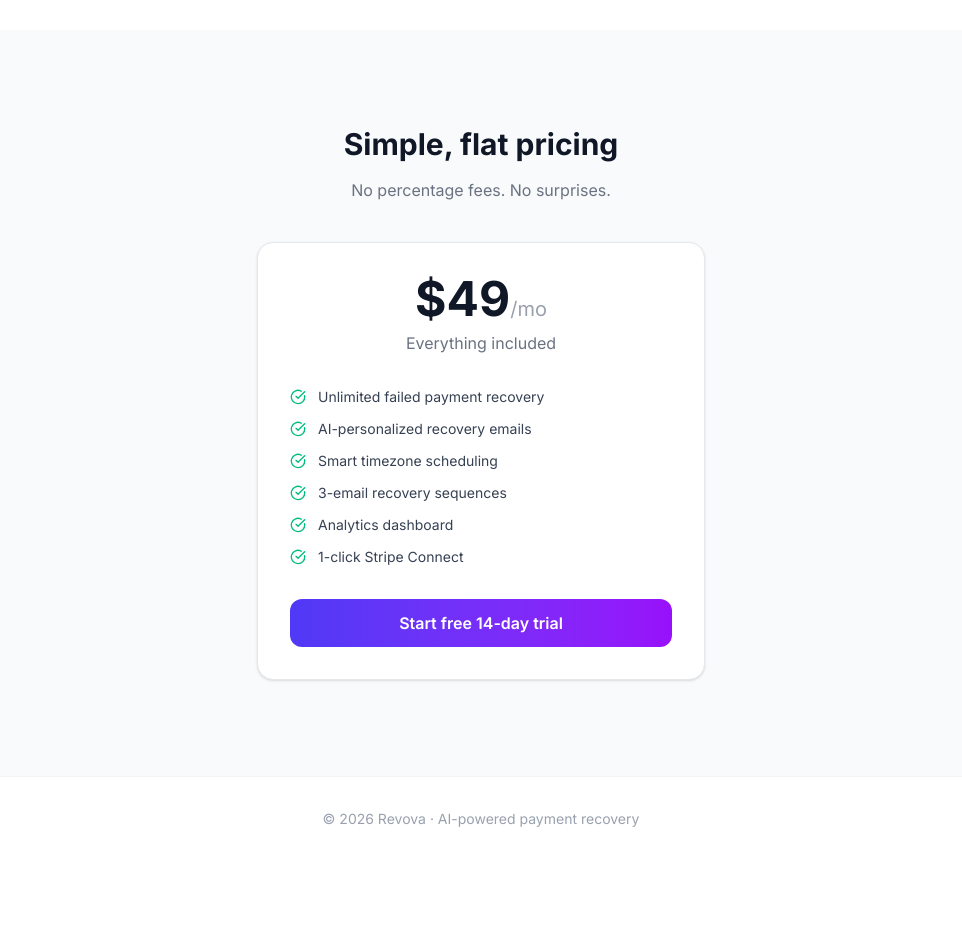
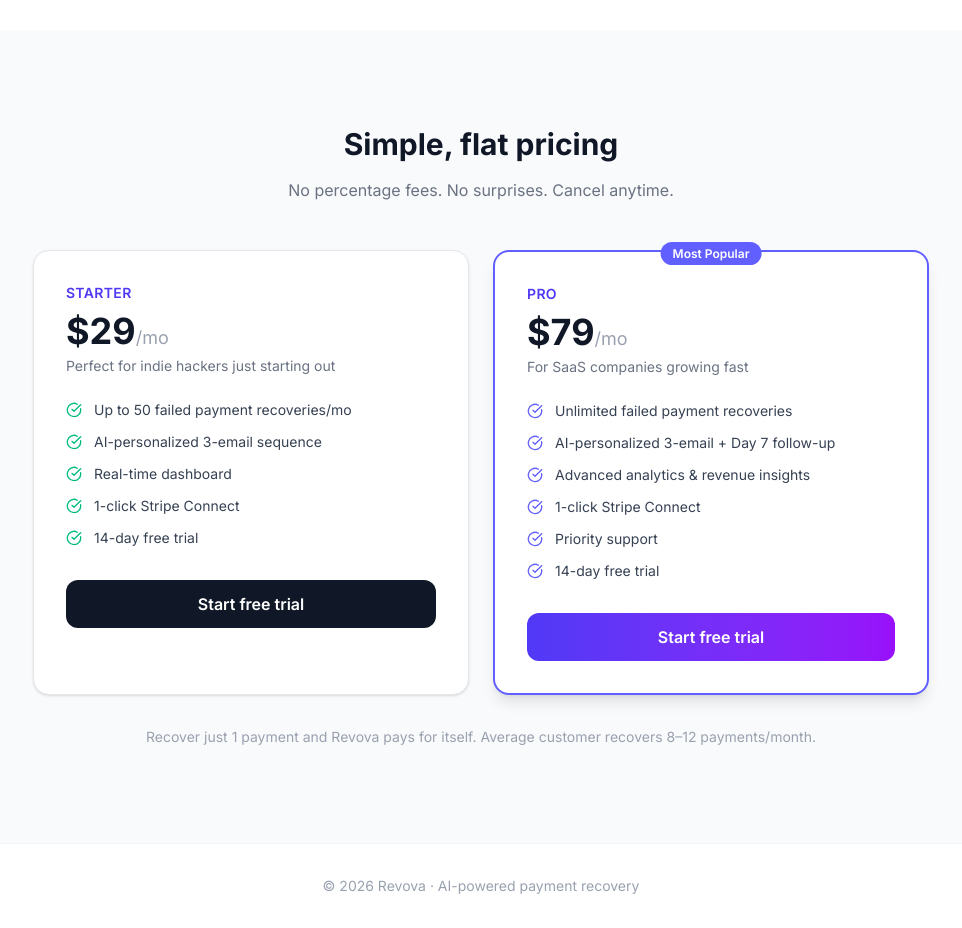
Before and after one commit to sinhgiang/revova, a Next.js app: page / in a window 1280 px wide. Shown: the part 1320-2248 px from the top of the page, without its empty margins (159-1121 px from the left). Before the commit the page ends 2181 px from the top, so only its background shows below. Built offline with nearby package versions, Linux system fonts and the light colour scheme.

Commit message:
Update pricing: 2 tiers Starter \ + Pro \, switch to Polar.sh

```diff
--- a/app/billing/page.tsx
+++ b/app/billing/page.tsx
@@ -1,20 +1,39 @@
 import { createClient } from '@/lib/supabase/server'
 import { redirect } from 'next/navigation'
-import { CheckCircle, Zap, Shield, TrendingUp } from 'lucide-react'
+import { CheckCircle, Zap, Shield, TrendingUp, Star } from 'lucide-react'
 
 const PLANS = [
   {
+    id: 'starter',
     name: 'Starter',
-    price: 49,
-    description: 'Perfect for indie hackers and solo founders',
+    price: 29,
+    description: 'Perfect for indie hackers just starting out',
+    limit: 'Up to 50 recoveries/month',
     features: [
-      'Up to 500 failed payments/month',
-      '3-email recovery sequence',
-      'AI-personalized emails',
+      'Up to 50 failed payment recoveries/mo',
+      'AI-personalized 3-email sequence',
       'Real-time dashboard',
-      'Stripe integration',
+      '1-click Stripe Connect',
+      '14-day free trial',
     ],
-    lemonsqueezy_url: process.env.NEXT_PUBLIC_LEMONSQUEEZY_CHECKOUT_URL ?? '#',
+    polar_url: process.env.NEXT_PUBLIC_POLAR_STARTER_URL ?? '#',
+    popular: false,
+  },
+  {
+    id: 'pro',
+    name: 'Pro',
+    price: 79,
+    description: 'For SaaS companies growing fast',
+    limit: 'Unlimited recoveries',
+    features: [
+      'Unlimited failed payment recoveries',
+      'AI-personalized 3-email + Day 7 follow-up',
+      'Advanced analytics & revenue insights',
+      '1-click Stripe Connect',
+      'Priority support',
+      '14-day free trial',
+    ],
+    polar_url: process.env.NEXT_PUBLIC_POLAR_PRO_URL ?? '#',
     popular: true,
   },
 ]
@@ -39,7 +58,7 @@ export default async function BillingPage() {
         <h1 className="text-2xl font-bold text-gray-900">Billing & Plans</h1>
         <p className="text-gray-500 mt-1">
           {isActive
-            ? 'You are on the Starter plan — keep recovering revenue!'
+            ? 'You are subscribed — keep recovering revenue!'
             : 'Start your 14-day free trial. No credit card required.'}
         </p>
       </div>
@@ -58,46 +77,60 @@ export default async function BillingPage() {
         </div>
       )}
 
-      <div className="grid gap-6 md:grid-cols-1 max-w-md mx-auto">
+      <div className="grid gap-6 md:grid-cols-2">
         {PLANS.map((plan) => (
-          <div key={plan.name} className="relative bg-white rounded-2xl border-2 border-indigo-500 shadow-lg p-8">
-            <div className="absolute -top-3 left-1/2 -translate-x-1/2">
-              <span className="bg-indigo-500 text-white text-xs font-semibold px-3 py-1 rounded-full">
-                Most Popular
-              </span>
-            </div>
+          <div
+            key={plan.id}
+            className={`relative bg-white rounded-2xl p-8 ${
+              plan.popular
+                ? 'border-2 border-indigo-500 shadow-lg'
+                : 'border border-gray-200 shadow-sm'
+            }`}
+          >
+            {plan.popular && (
+              <div className="absolute -top-3 left-1/2 -translate-x-1/2">
+                <span className="bg-indigo-500 text-white text-xs font-semibold px-3 py-1 rounded-full flex items-center gap-1">
+                  <Star className="w-3 h-3" /> Most Popular
+                </span>
+              </div>
+            )}
 
-            <div className="text-center mb-6">
-              <div className="inline-flex items-center justify-center w-12 h-12 bg-indigo-100 rounded-xl mb-3">
-                <Zap className="w-6 h-6 text-indigo-600" />
+            <div className="mb-6">
+              <div className="inline-flex items-center justify-center w-10 h-10 bg-indigo-100 rounded-xl mb-3">
+                <Zap className="w-5 h-5 text-indigo-600" />
               </div>
-              <h2 className="text-xl font-bold text-gray-900">{plan.name}</h2>
-              <p className="text-gray-500 text-sm mt-1">{plan.description}</p>
-              <div className="mt-4">
+              <p className="text-xs font-semibold text-indigo-600 uppercase tracking-wide">{plan.name}</p>
+              <div className="mt-1">
                 <span className="text-4xl font-bold text-gray-900">${plan.price}</span>
                 <span className="text-gray-500">/month</span>
               </div>
+              <p className="text-sm text-gray-500 mt-1">{plan.description}</p>
+              <p className="text-xs font-medium text-indigo-600 mt-2">{plan.limit}</p>
             </div>
 
             <ul className="space-y-3 mb-8">
               {plan.features.map((feature) => (
                 <li key={feature} className="flex items-center gap-3 text-sm text-gray-700">
-                  <CheckCircle className="w-4 h-4 text-indigo-500 flex-shrink-0" />
+                  <CheckCircle className={`w-4 h-4 flex-shrink-0 ${plan.popular ? 'text-indigo-500' : 'text-emerald-500'}`} />
                   {feature}
                 </li>
               ))}
             </ul>
 
-            {isActive ? (
+            {isActive && subscription?.plan_id === plan.id ? (
               <div className="text-center py-3 bg-emerald-50 rounded-xl text-emerald-700 font-medium text-sm">
                 ✓ Current Plan
               </div>
             ) : (
               <a
-                href={plan.lemonsqueezy_url}
-                className="block w-full text-center bg-gradient-to-r from-indigo-600 to-purple-600 text-white font-semibold py-3 px-6 rounded-xl hover:opacity-90 transition-opacity"
+                href={plan.polar_url}
+                className={`block w-full text-center font-semibold py-3 px-6 rounded-xl transition-all ${
+                  plan.popular
+                    ? 'bg-gradient-to-r from-indigo-600 to-purple-600 text-white hover:opacity-90'
+                    : 'bg-gray-900 text-white hover:bg-gray-800'
+                }`}
               >
-                Start Free Trial
+                {isActive ? 'Switch to this plan' : 'Start Free Trial'}
               </a>
             )}
           </div>
@@ -108,7 +141,7 @@ export default async function BillingPage() {
         <div className="bg-gray-50 rounded-xl p-4">
           <Shield className="w-6 h-6 text-indigo-600 mx-auto mb-2" />
           <p className="text-sm font-medium text-gray-700">Secure payments</p>
-          <p className="text-xs text-gray-500 mt-0.5">via Lemon Squeezy</p>
+          <p className="text-xs text-gray-500 mt-0.5">via Polar.sh</p>
         </div>
         <div className="bg-gray-50 rounded-xl p-4">
           <CheckCircle className="w-6 h-6 text-indigo-600 mx-auto mb-2" />
@@ -121,6 +154,10 @@ export default async function BillingPage() {
           <p className="text-xs text-gray-500 mt-0.5">No credit card</p>
         </div>
       </div>
+
+      <p className="text-center text-xs text-gray-400 mt-6">
+        Recover just 1 payment and Revova pays for itself. Average customer recovers 8–12 payments/month.
+      </p>
     </div>
   )
 }
--- a/app/page.tsx
+++ b/app/page.tsx
@@ -102,20 +102,22 @@ export default function LandingPage() {
 
       {/* Pricing */}
       <section className="px-6 py-24 bg-gray-50">
-        <div className="max-w-md mx-auto text-center">
+        <div className="max-w-4xl mx-auto text-center">
           <h2 className="text-3xl font-bold text-gray-900 mb-4">Simple, flat pricing</h2>
-          <p className="text-gray-500 mb-10">No percentage fees. No surprises.</p>
-          <div className="bg-white rounded-2xl border border-gray-200 p-8 shadow-sm">
-            <p className="text-5xl font-bold text-gray-900">$49<span className="text-xl font-normal text-gray-400">/mo</span></p>
-            <p className="text-gray-500 mt-2 mb-8">Everything included</p>
-            <ul className="space-y-3 text-left mb-8">
+          <p className="text-gray-500 mb-12">No percentage fees. No surprises. Cancel anytime.</p>
+          <div className="grid md:grid-cols-2 gap-6">
+            {/* Starter */}
+            <div className="bg-white rounded-2xl border border-gray-200 p-8 shadow-sm text-left">
+              <p className="text-sm font-semibold text-indigo-600 uppercase tracking-wide mb-2">Starter</p>
+              <p className="text-4xl font-bold text-gray-900 mb-1">$29<span className="text-lg font-normal text-gray-400">/mo</span></p>
+              <p className="text-gray-500 text-sm mb-6">Perfect for indie hackers just starting out</p>
+              <ul className="space-y-3 mb-8">
                 {[
-                'Unlimited failed payment recovery',
-                'AI-personalized recovery emails',
-                'Smart timezone scheduling',
-                '3-email recovery sequences',
-                'Analytics dashboard',
+                  'Up to 50 failed payment recoveries/mo',
+                  'AI-personalized 3-email sequence',
+                  'Real-time dashboard',
                   '1-click Stripe Connect',
+                  '14-day free trial',
                 ].map(item => (
                   <li key={item} className="flex items-center gap-3 text-sm text-gray-700">
                     <CheckCircle className="w-4 h-4 text-emerald-500 flex-shrink-0" />
@@ -123,10 +125,43 @@ export default function LandingPage() {
                   </li>
                 ))}
               </ul>
-            <Link href="/signup" className="block w-full bg-gradient-to-r from-indigo-600 to-purple-600 text-white font-semibold py-3 rounded-xl hover:opacity-90 transition-opacity text-center">
-              Start free 14-day trial
+              <Link href="/signup" className="block w-full bg-gray-900 text-white font-semibold py-3 rounded-xl hover:bg-gray-800 transition-colors text-center">
+                Start free trial
               </Link>
             </div>
+
+            {/* Pro */}
+            <div className="bg-white rounded-2xl border-2 border-indigo-500 p-8 shadow-lg text-left relative">
+              <div className="absolute -top-3 left-1/2 -translate-x-1/2">
+                <span className="bg-indigo-500 text-white text-xs font-semibold px-3 py-1 rounded-full">Most Popular</span>
+              </div>
+              <p className="text-sm font-semibold text-indigo-600 uppercase tracking-wide mb-2">Pro</p>
+              <p className="text-4xl font-bold text-gray-900 mb-1">$79<span className="text-lg font-normal text-gray-400">/mo</span></p>
+              <p className="text-gray-500 text-sm mb-6">For SaaS companies growing fast</p>
+              <ul className="space-y-3 mb-8">
+                {[
+                  'Unlimited failed payment recoveries',
+                  'AI-personalized 3-email + Day 7 follow-up',
+                  'Advanced analytics & revenue insights',
+                  '1-click Stripe Connect',
+                  'Priority support',
+                  '14-day free trial',
+                ].map(item => (
+                  <li key={item} className="flex items-center gap-3 text-sm text-gray-700">
+                    <CheckCircle className="w-4 h-4 text-indigo-500 flex-shrink-0" />
+                    {item}
+                  </li>
+                ))}
+              </ul>
+              <Link href="/signup" className="block w-full bg-gradient-to-r from-indigo-600 to-purple-600 text-white font-semibold py-3 rounded-xl hover:opacity-90 transition-opacity text-center">
+                Start free trial
+              </Link>
+            </div>
+          </div>
+
+          <p className="mt-8 text-sm text-gray-400">
+            Recover just 1 payment and Revova pays for itself. Average customer recovers 8–12 payments/month.
+          </p>
         </div>
       </section>
 
```
Lines whose indentation alone changed are shown as unchanged.
